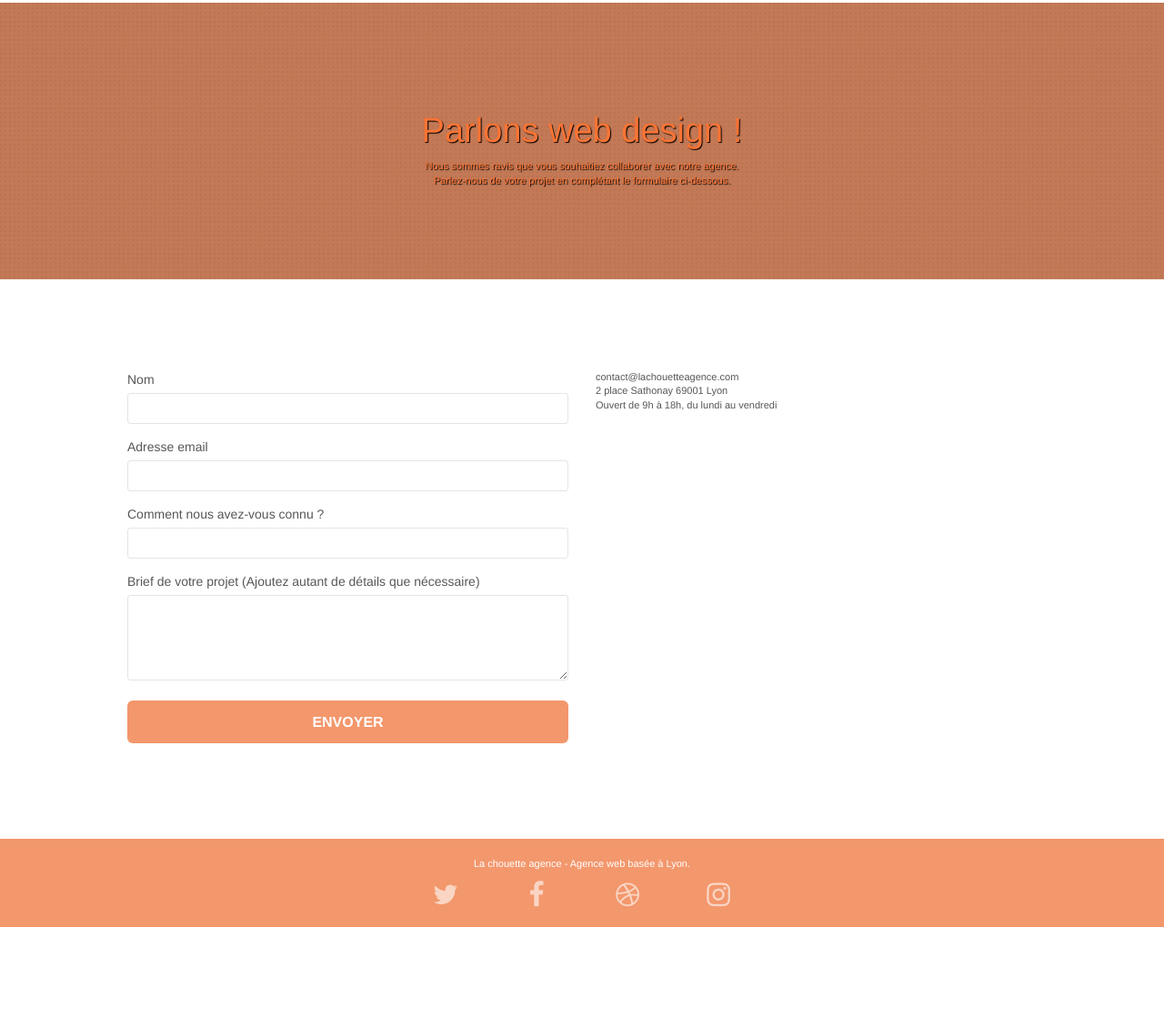
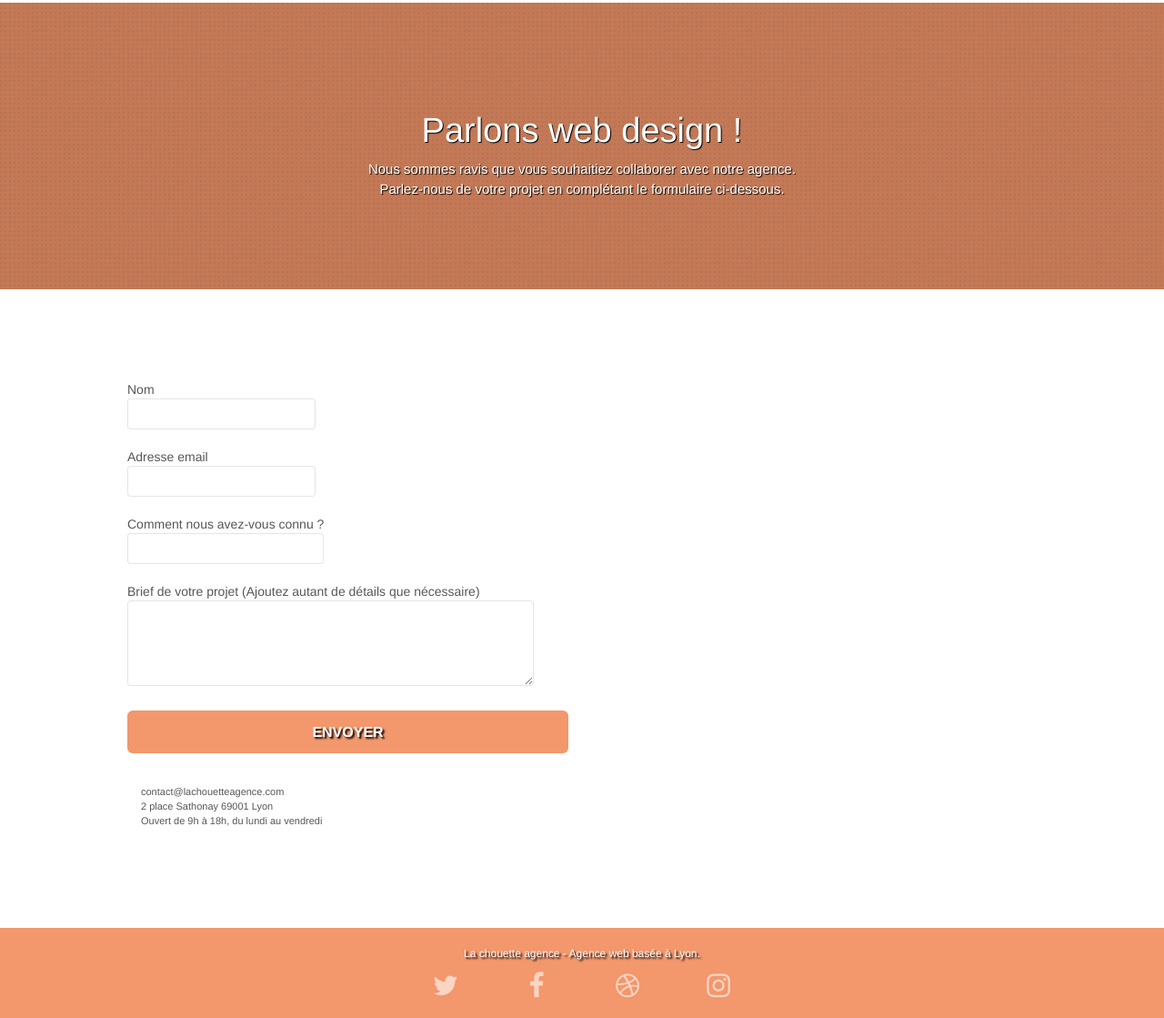
Before and after one commit to Truffenoire/GuillaumeManchon_P4_16112021, a plain HTML site: page contact.html in a window 1280 px wide. Shown: the part 89-1208 px from the top of the page at 91% size. Before the commit the page ends 1108 px from the top, so only its background shows below. Drawn offline with nearby package versions, Linux system fonts and the light colour scheme; files that its build step writes are made by us from their sources; a script that the page names is missing.

Commit message:
finition de la partie contact reste reduire la longueur des alt

```diff
--- a/contact.html
+++ b/contact.html
@@ -7,9 +7,11 @@
     <meta name="viewport" content="width=device-width, initial-scale=1.0, viewport-fit=cover">
     <link rel="shortcut icon" type="image/png" href="favicon.jpg">
 
-	<link rel="stylesheet" type="text/css" href="./css/bootstrap.min.css">
+	<!-- <link rel="stylesheet" type="text/css" href="./css/bootstrap.min.css"> -->
+	<link rel="stylesheet" href="https://cdnjs.cloudflare.com/ajax/libs/twitter-bootstrap/3.3.5/css/bootstrap.min.css" integrity="sha512-dTfge/zgoMYpP7QbHy4gWMEGsbsdZeCXz7irItjcC3sPUFtf0kuFbDz/ixG7ArTxmDjLXDmezHubeNikyKGVyQ==" crossorigin="anonymous" referrerpolicy="no-referrer" />
 	<link rel="stylesheet" type="text/css" href="style.css">
-	<link rel="stylesheet" type="text/css" href="./css/font-awesome.min.css">
+	<!-- <link rel="stylesheet" type="text/css" href="./css/font-awesome.min.css"> -->
+	<link rel="stylesheet" href="https://cdnjs.cloudflare.com/ajax/libs/font-awesome/4.7.0/css/font-awesome.min.css" integrity="sha512-SfTiTlX6kk+qitfevl/7LibUOeJWlt9rbyDn92a1DqWOw9vWG2MFoays0sgObmWazO5BQPiFucnnEAjpAB+/Sw==" crossorigin="anonymous" referrerpolicy="no-referrer" />
 	<link rel="stylesheet" type="text/css" href="./css/et-line.min.css">
 
 
@@ -31,7 +33,7 @@
 </head>
 <body>
 <!-- Principal conteneur -->
-<div class="page-container">
+<main class="page-container">
 
 <!-- bloc-0 -->
 <section class="bloc bgc-white l-bloc " id="bloc-0">
@@ -60,25 +62,25 @@
 <!-- bloc-0 END -->
 
 <!-- bloc-6 -->
-<div class="bloc bg-dots-bg bg-repeat bgc-atomic-tangerine d-bloc bloc-bg-texture texture-paper" id="bloc-6">
+<section class="bloc bg-dots-bg bg-repeat bgc-atomic-tangerine d-bloc bloc-bg-texture texture-paper" id="bloc-6">
 	<div class="container bloc-lg">
 		<div class="row">
-			<div class="col-sm-12">
-				<h1 class="text-center hero-bloc-text tc-white">
+			<div class="col-sm-12 petit-txt">
+				<h1 class="text-center hero-bloc-text tcWhite">
 					Parlons web design !
 				</h1>
-				<p class="text-center mg-lg tc-white tight-width-whitespace">
+				<p class="text-center mg-lg tcWhite tight-width-whitespace">
 					Nous sommes ravis que vous souhaitiez collaborer avec notre agence.<br>
 					Parlez-nous de votre projet en complétant le formulaire ci-dessous.
 				</p>
 			</div>
 		</div>
 	</div>
-</div>
+</section>
 <!-- bloc-6 END -->
 
 <!-- bloc-7 -->
-<div class="bloc bgc-white l-bloc" id="bloc-7">
+<section class="bloc bgc-white l-bloc" id="bloc-7">
 	<div class="container bloc-lg">
 		<div class="row">
 			<div class="col-sm-6">
@@ -86,32 +88,33 @@
 					<div class="form-group">
 						<label>
 							Nom
+							<input id="name" class="form-control" required />
 						</label>
-						<input id="name" class="form-control" required />
 					</div>
 					<div class="form-group">
 						<label>
 							Adresse email
+							<input id="email" class="form-control" type="email" required />
 						</label>
-						<input id="email" class="form-control" type="email" required />
 					</div>
 					<div class="form-group">
 						<label>
 							Comment nous avez-vous connu ?
+							<input class="form-control" type="email" required id="input_504" />
 						</label>
-						<input class="form-control" type="email" required id="input_504" />
 					</div>
 					<div class="form-group">
 						<label>
 							Brief de votre projet (Ajoutez autant de détails que nécessaire)<br>
-						</label><textarea id="message" class="form-control" rows="4" cols="50" required></textarea>
+							<textarea id="message" class="form-control" rows="4" cols="50" required></textarea>
+						</label>
 					</div>
-					<button class="bloc-button btn btn-lg btn-block cta-hero btn-atomic-tangerine" type="submit">
+					<button class="bloc-button btn btn-lg btn-block cta-hero btn-atomic-tangerine button-txt" type="submit">
 						Envoyer
 					</button>
 				</form>
-			</div>
-			<div class="col-sm-6">
+
+				<div class="col-sm-6 padding-top">
 					<p>
 						contact@lachouetteagence.com<br>2 place Sathonay 69001 Lyon<br>Ouvert de 9h à 18h, du lundi au vendredi<br>
 					</p>
@@ -119,6 +122,7 @@
 			</div>
 		</div>
 	</div>
+</section>
 <!-- bloc-7 END -->
 
 <!-- ScrollToTop Button -->
@@ -127,42 +131,44 @@
 
 
 <!-- Footer - bloc-8 -->
-<div class="bloc bgc-atomic-tangerine d-bloc" id="bloc-8">
+	<section class="bloc bgc-atomic-tangerine d-bloc" id="bloc-8">
 		<div class="container bloc-sm">
 			<div class="row">
 				<div class="col-sm-12">
-				<p class="text-center white">
+					<p class="text-center white petitTxt">
 						La chouette agence - Agence web basée à Lyon.<br>
 					</p>
 					<div class="row row-no-gutters social">
 						<div class="col-sm-3">
 							<div class="text-center">
-							<a class="social" href="index.html"><span class="fa fa-twitter icon-md"></span></a>
+								<a title="lien twitter" class="social" href="#"><span class="fa fa-twitter icon-md"></span></a>
 							</div>
 						</div>
 						<div class="col-sm-3">
 							<div class="text-center">
-							<a class="social" href="index.html"><span class="fa fa-facebook icon-md"></span></a>
+								<a title="lien facebook" class="social" href="#"><span class="fa fa-facebook icon-md"></span></a>
 							</div>
 						</div>
 						<div class="col-sm-3">
 							<div class="text-center">
-							<a class="social" href="index.html"><span class="fa fa-dribbble icon-md"></span></a>
+								<a title="lien dribble" class="social" href="#"><span class="fa fa-dribbble icon-md"></span></a>
 							</div>
 						</div>
 						<div class="col-sm-3">
-						<div class="text-center">
-							<a class="social" href="index.html"><span class="fa fa-instagram icon-md"></span></a>
+							<div  class="text-center">
+								<a title="lien instagram" class="social" href="#"><span class="fa fa-instagram icon-md"></span></a>
 							</div>
 						</div>
 					</div>
 				</div>
 			</div>
 		</div>
-</div>
+	</section>
+
 	<!-- Footer - bloc-8 END -->
 
-</div>
+</main>
+
 <!-- Principal conteneur END -->
 
 
--- a/style.css
+++ b/style.css
@@ -41,7 +41,25 @@ a:hover {
 .citation{
     color: black;
 }
-
+.petit-txt p{
+    font-size: 15px;
+    filter: brightness(1);
+}
+.petitTxt{
+    font-size: 12px;
+    text-shadow: black 2px 2px 2px;
+    filter: brightness(1);
+}
+.button-txt{
+    filter: brightness(1);
+    text-shadow: black 2px 2px 2px;
+}
+a{
+    text-decoration: none;
+}
+.padding-top{
+    padding-top: 30px;
+}
 .bloc {
     /* width: 100%; */
     clear: both;
@@ -795,8 +813,14 @@ h4 {
 }
 
 .tc-white {
-    color: #F3976C!important;
+    /* color: #F3976C!important; */
     color: #fd7434!important;
+    filter: brightness(1);
+    text-shadow: rgb(0, 0, 0) 1px 1px 1px;
+}
+.tcWhite{
+    color: white!important;
+    filter: brightness(1);
     text-shadow: rgb(0, 0, 0) 1px 1px 1px;
 }
 
```
Also changed, not shown: index.html (+3 -3 lines). Lines whose indentation alone changed are shown as unchanged.
